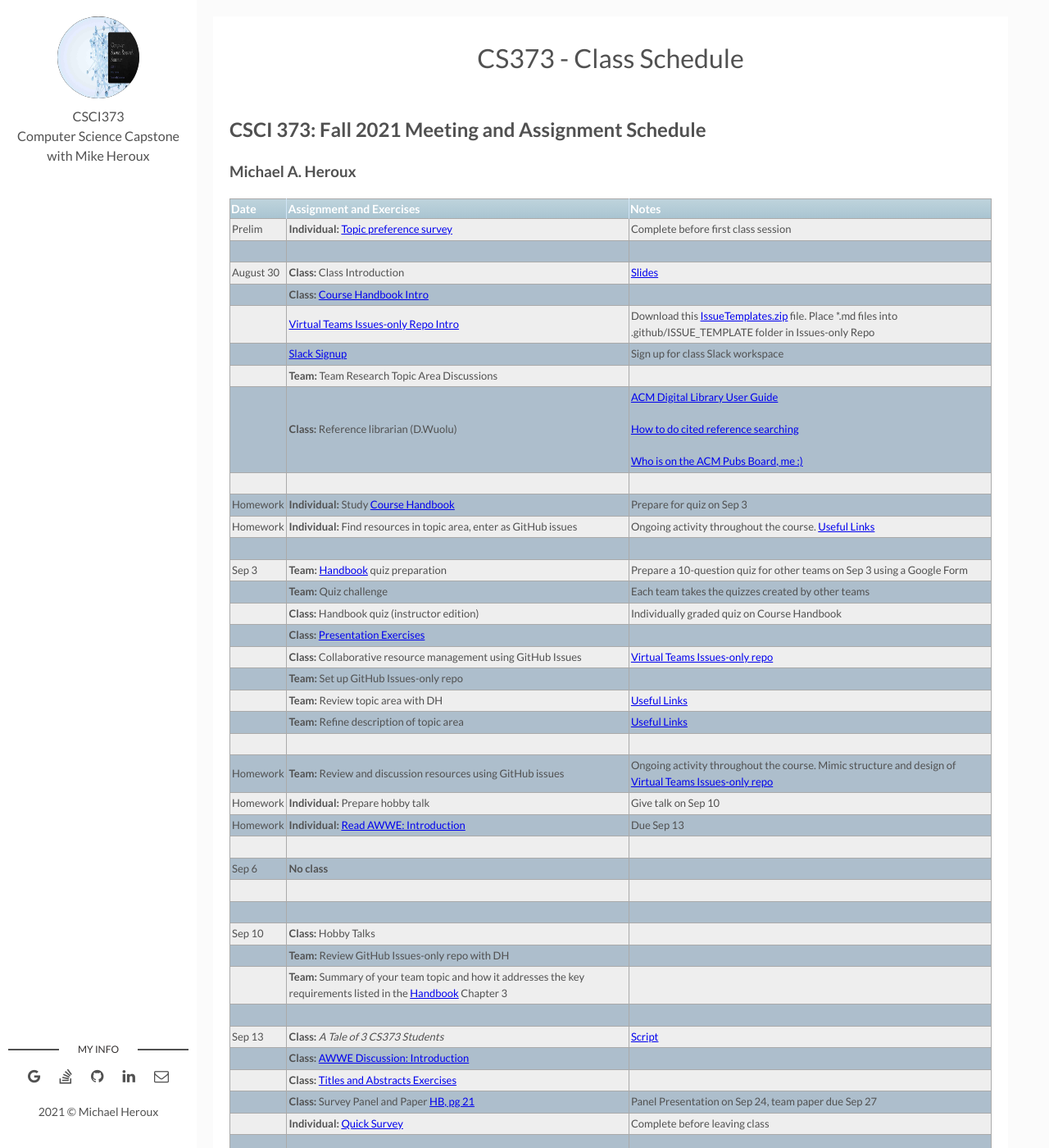
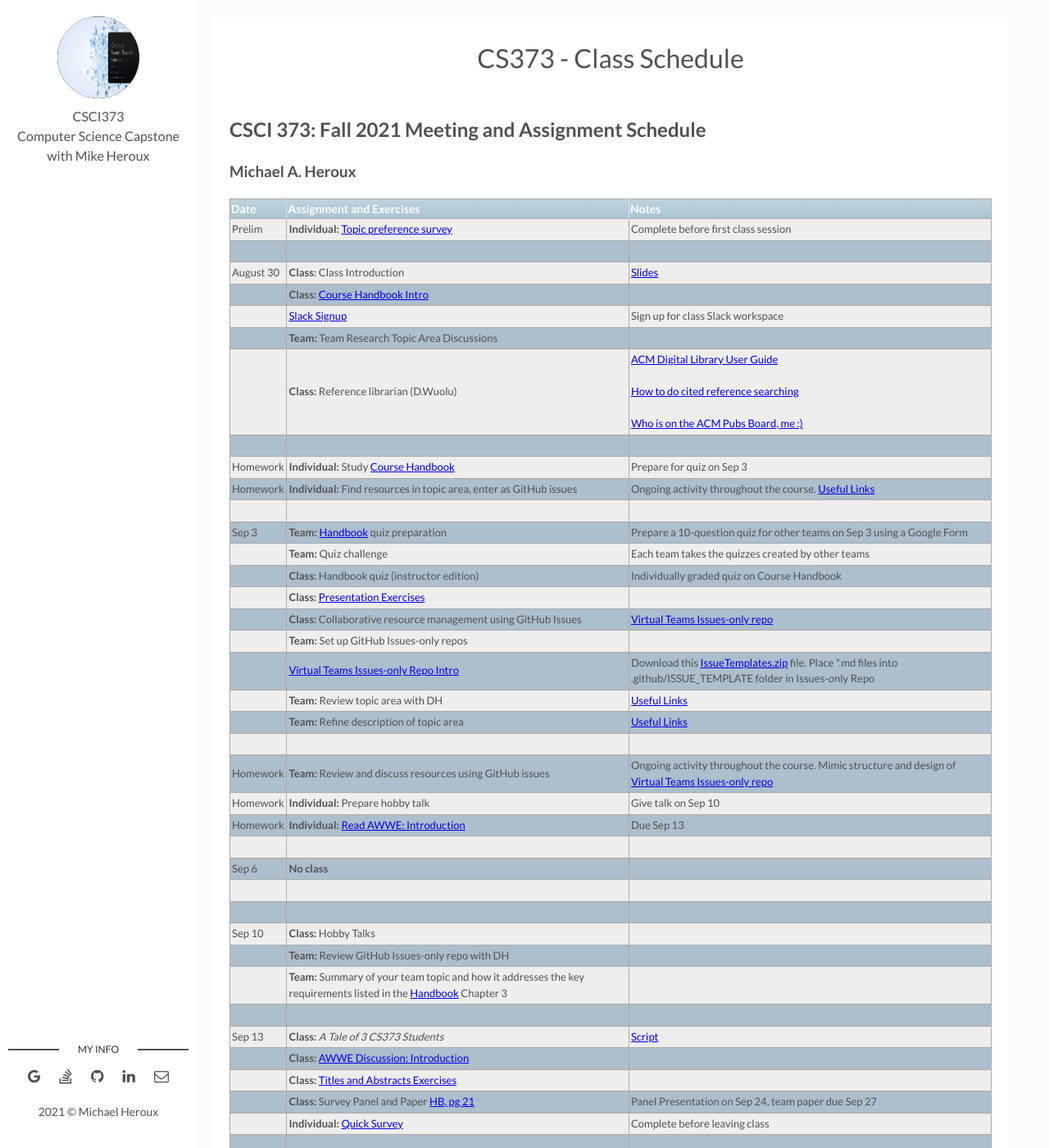
Before and after one commit to maherou/Teaching, a Jekyll site: the page built from files/CS373/2021-Fall-Class-Meeting-Schedule.md, in a window 1280 px wide and 1400 px high. Shown: the whole window at 82% size. Built offline with Jekyll 4.4.1, drawn with Linux system fonts in a browser that asks for light colours; some of the changed lines change nothing that is shown.

Commit message:
Update 2021-Fall-Class-Meeting-Schedule.md

```diff
--- a/files/CS373/2021-Fall-Class-Meeting-Schedule.md
+++ b/files/CS373/2021-Fall-Class-Meeting-Schedule.md
@@ -16,7 +16,6 @@ location: "Collegeville, MN, USA"
 | | | |
 | August 30| **Class:** Class Introduction | [Slides](../IntroToCompSciResearch.pdf) |
 | | **Class:** [Course Handbook Intro](../CSCI373CourseHandbookLatestEdition.pdf) | |
-| | [Virtual Teams Issues-only Repo Intro](https://github.com/Collegeville/VirtualTeams/issues)| Download this [IssueTemplates.zip](../IssueTemplates.zip) file.  Place *.md files into .github/ISSUE_TEMPLATE folder in Issues-only Repo|
 | | [Slack Signup](https://join.slack.com/t/collegevillef21cs373/shared_invite/zt-v0mdqnmq-2OYvhksDIJpQ_zvhhWYEQA) | Sign up for class Slack workspace |
 || **Team:** Team Research Topic Area Discussions | |
 || **Class:** Reference librarian (D.Wuolu) | [ACM Digital Library User Guide](https://libraries.acm.org/binaries/content/assets/libraries/acm-digital-library-user-guide.pdf) <br> <br> [How to do cited reference searching](https://clarivate.libguides.com/webofscienceplatform/woscc) <br> <br> [Who is on the ACM Pubs Board, me :)](https://www.acm.org/publications/publications-board-committees)|
@@ -29,11 +28,12 @@ location: "Collegeville, MN, USA"
 | | **Class:** Handbook quiz (instructor edition) | Individually graded quiz on Course Handbook |
 | | **Class:** [Presentation Exercises](https://collegeville.github.io/Orator/PresentationsThatWork/) |   |
 | | **Class:** Collaborative resource management using GitHub Issues |[Virtual Teams Issues-only repo](https://github.com/Collegeville/VirtualTeams/issues) |
-| | **Team:** Set up GitHub Issues-only repo| |
+| | **Team:** Set up GitHub Issues-only repos| |
+| | [Virtual Teams Issues-only Repo Intro](https://github.com/Collegeville/VirtualTeams/issues)| Download this [IssueTemplates.zip](../IssueTemplates.zip) file.  Place *.md files into .github/ISSUE_TEMPLATE folder in Issues-only Repo|
 | | **Team:** Review topic area with DH | [Useful Links](https://maherou.github.io/Teaching/files/CS373/CS373-Links/)|
 | | **Team:** Refine description of topic area |  [Useful Links](https://maherou.github.io/Teaching/files/CS373/CS373-Links/)|
 | | | |
-| Homework | **Team:** Review and discussion resources using GitHub issues | Ongoing activity throughout the course.  Mimic structure and design of [Virtual Teams Issues-only repo](https://github.com/Collegeville/VirtualTeams/issues) |
+| Homework | **Team:** Review and discuss resources using GitHub issues | Ongoing activity throughout the course.  Mimic structure and design of [Virtual Teams Issues-only repo](https://github.com/Collegeville/VirtualTeams/issues) |
 | Homework | **Individual:** Prepare hobby talk | Give talk on Sep 10 |
 | Homework | **Individual:** [Read AWWE: Introduction](../AWWE-Discussion) | Due Sep 13 |
 | | | |
```
